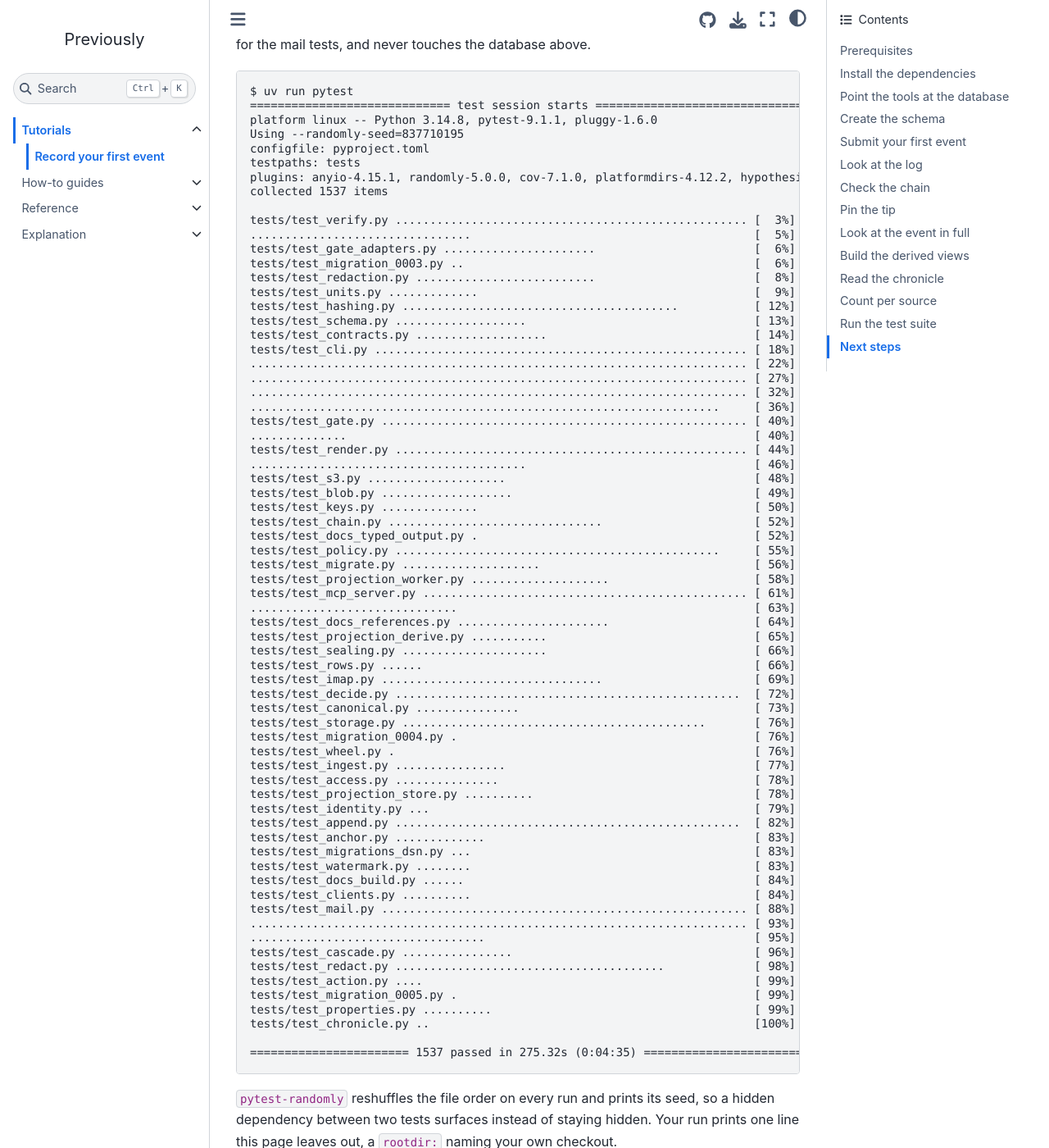
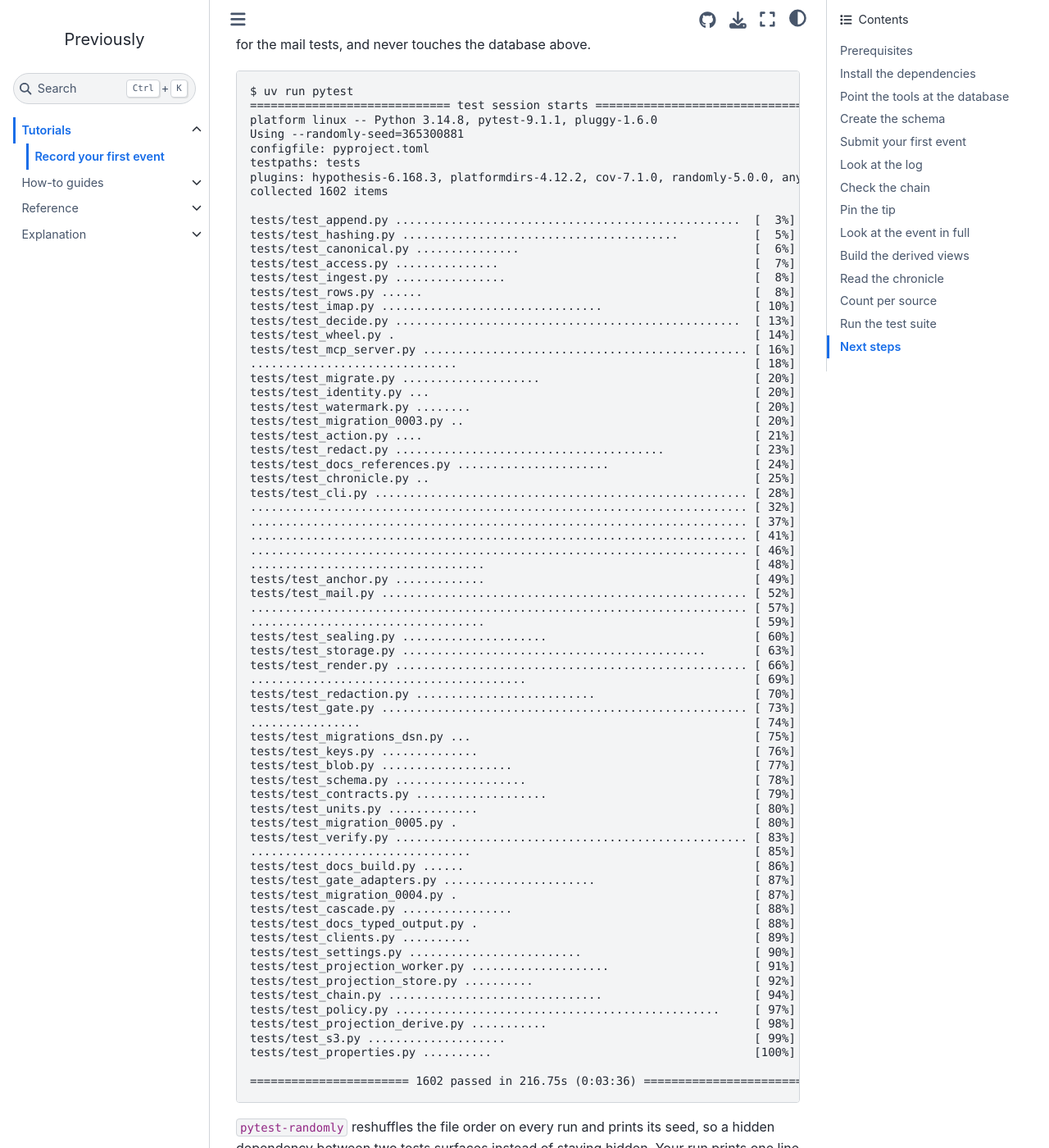
Before and after one commit to jensens/previously, a Sphinx documentation site: the page built from docs/tutorials/record-your-first-event.md, in a window 1280 px wide and 1400 px high, scrolled down 4867 px. Shown: the whole window at 82% size. Built offline with Sphinx 7.4.7 and the Sphinx Book theme 1.1.4, drawn with Linux system fonts in a browser that asks for light colours.

Commit message:
docs: retype the tutorial's test run, 1602 passed
Assisted-By: Claude Opus 5.5 <noreply@anthropic.com>

````diff
--- a/docs/tutorials/record-your-first-event.md
+++ b/docs/tutorials/record-your-first-event.md
@@ -193,71 +193,73 @@ It raises its own PostgreSQL container, a RustFS container as the S3 server for
 $ uv run pytest
 ============================= test session starts ==============================
 platform linux -- Python 3.14.8, pytest-9.1.1, pluggy-1.6.0
-Using --randomly-seed=837710195
+Using --randomly-seed=365300881
 configfile: pyproject.toml
 testpaths: tests
-plugins: anyio-4.15.1, randomly-5.0.0, cov-7.1.0, platformdirs-4.12.2, hypothesis-6.168.3
-collected 1537 items
+plugins: hypothesis-6.168.3, platformdirs-4.12.2, cov-7.1.0, randomly-5.0.0, anyio-4.15.1
+collected 1602 items
 
-tests/test_verify.py ................................................... [  3%]
-................................                                         [  5%]
-tests/test_gate_adapters.py ......................                       [  6%]
-tests/test_migration_0003.py ..                                          [  6%]
-tests/test_redaction.py ..........................                       [  8%]
-tests/test_units.py .............                                        [  9%]
-tests/test_hashing.py ........................................           [ 12%]
-tests/test_schema.py ...................                                 [ 13%]
-tests/test_contracts.py ...................                              [ 14%]
-tests/test_cli.py ...................................................... [ 18%]
-........................................................................ [ 22%]
-........................................................................ [ 27%]
+tests/test_append.py ..................................................  [  3%]
+tests/test_hashing.py ........................................           [  5%]
+tests/test_canonical.py ...............                                  [  6%]
+tests/test_access.py ...............                                     [  7%]
+tests/test_ingest.py ................                                    [  8%]
+tests/test_rows.py ......                                                [  8%]
+tests/test_imap.py ................................                      [ 10%]
+tests/test_decide.py ..................................................  [ 13%]
+tests/test_wheel.py .                                                    [ 14%]
+tests/test_mcp_server.py ............................................... [ 16%]
+..............................                                           [ 18%]
+tests/test_migrate.py ....................                               [ 20%]
+tests/test_identity.py ...                                               [ 20%]
+tests/test_watermark.py ........                                         [ 20%]
+tests/test_migration_0003.py ..                                          [ 20%]
+tests/test_action.py ....                                                [ 21%]
+tests/test_redact.py .......................................             [ 23%]
+tests/test_docs_references.py ......................                     [ 24%]
+tests/test_chronicle.py ..                                               [ 25%]
+tests/test_cli.py ...................................................... [ 28%]
 ........................................................................ [ 32%]
-....................................................................     [ 36%]
-tests/test_gate.py ..................................................... [ 40%]
-..............                                                           [ 40%]
-tests/test_render.py ................................................... [ 44%]
-........................................                                 [ 46%]
-tests/test_s3.py ....................                                    [ 48%]
-tests/test_blob.py ...................                                   [ 49%]
-tests/test_keys.py ..............                                        [ 50%]
-tests/test_chain.py ...............................                      [ 52%]
-tests/test_docs_typed_output.py .                                        [ 52%]
-tests/test_policy.py ...............................................     [ 55%]
-tests/test_migrate.py ....................                               [ 56%]
-tests/test_projection_worker.py ....................                     [ 58%]
-tests/test_mcp_server.py ............................................... [ 61%]
-..............................                                           [ 63%]
-tests/test_docs_references.py ......................                     [ 64%]
-tests/test_projection_derive.py ...........                              [ 65%]
-tests/test_sealing.py .....................                              [ 66%]
-tests/test_rows.py ......                                                [ 66%]
-tests/test_imap.py ................................                      [ 69%]
-tests/test_decide.py ..................................................  [ 72%]
-tests/test_canonical.py ...............                                  [ 73%]
-tests/test_storage.py ............................................       [ 76%]
-tests/test_migration_0004.py .                                           [ 76%]
-tests/test_wheel.py .                                                    [ 76%]
-tests/test_ingest.py ................                                    [ 77%]
-tests/test_access.py ...............                                     [ 78%]
-tests/test_projection_store.py ..........                                [ 78%]
-tests/test_identity.py ...                                               [ 79%]
-tests/test_append.py ..................................................  [ 82%]
-tests/test_anchor.py .............                                       [ 83%]
-tests/test_migrations_dsn.py ...                                         [ 83%]
-tests/test_watermark.py ........                                         [ 83%]
-tests/test_docs_build.py ......                                          [ 84%]
-tests/test_clients.py ..........                                         [ 84%]
-tests/test_mail.py ..................................................... [ 88%]
-........................................................................ [ 93%]
-..................................                                       [ 95%]
-tests/test_cascade.py ................                                   [ 96%]
-tests/test_redact.py .......................................             [ 98%]
-tests/test_action.py ....                                                [ 99%]
-tests/test_migration_0005.py .                                           [ 99%]
-tests/test_properties.py ..........                                      [ 99%]
-tests/test_chronicle.py ..                                               [100%]
+........................................................................ [ 37%]
+........................................................................ [ 41%]
+........................................................................ [ 46%]
+..................................                                       [ 48%]
+tests/test_anchor.py .............                                       [ 49%]
+tests/test_mail.py ..................................................... [ 52%]
+........................................................................ [ 57%]
+..................................                                       [ 59%]
+tests/test_sealing.py .....................                              [ 60%]
+tests/test_storage.py ............................................       [ 63%]
+tests/test_render.py ................................................... [ 66%]
+........................................                                 [ 69%]
+tests/test_redaction.py ..........................                       [ 70%]
+tests/test_gate.py ..................................................... [ 73%]
+................                                                         [ 74%]
+tests/test_migrations_dsn.py ...                                         [ 75%]
+tests/test_keys.py ..............                                        [ 76%]
+tests/test_blob.py ...................                                   [ 77%]
+tests/test_schema.py ...................                                 [ 78%]
+tests/test_contracts.py ...................                              [ 79%]
+tests/test_units.py .............                                        [ 80%]
+tests/test_migration_0005.py .                                           [ 80%]
+tests/test_verify.py ................................................... [ 83%]
+................................                                         [ 85%]
+tests/test_docs_build.py ......                                          [ 86%]
+tests/test_gate_adapters.py ......................                       [ 87%]
+tests/test_migration_0004.py .                                           [ 87%]
+tests/test_cascade.py ................                                   [ 88%]
+tests/test_docs_typed_output.py .                                        [ 88%]
+tests/test_clients.py ..........                                         [ 89%]
+tests/test_settings.py .........................                         [ 90%]
+tests/test_projection_worker.py ....................                     [ 91%]
+tests/test_projection_store.py ..........                                [ 92%]
+tests/test_chain.py ...............................                      [ 94%]
+tests/test_policy.py ...............................................     [ 97%]
+tests/test_projection_derive.py ...........                              [ 98%]
+tests/test_s3.py ....................                                    [ 99%]
+tests/test_properties.py ..........                                      [100%]
 
-======================= 1537 passed in 275.32s (0:04:35) =======================
+======================= 1602 passed in 216.75s (0:03:36) =======================
 ```
 
 `pytest-randomly` reshuffles the file order on every run and prints its seed, so a hidden dependency between two tests surfaces instead of staying hidden.
````
